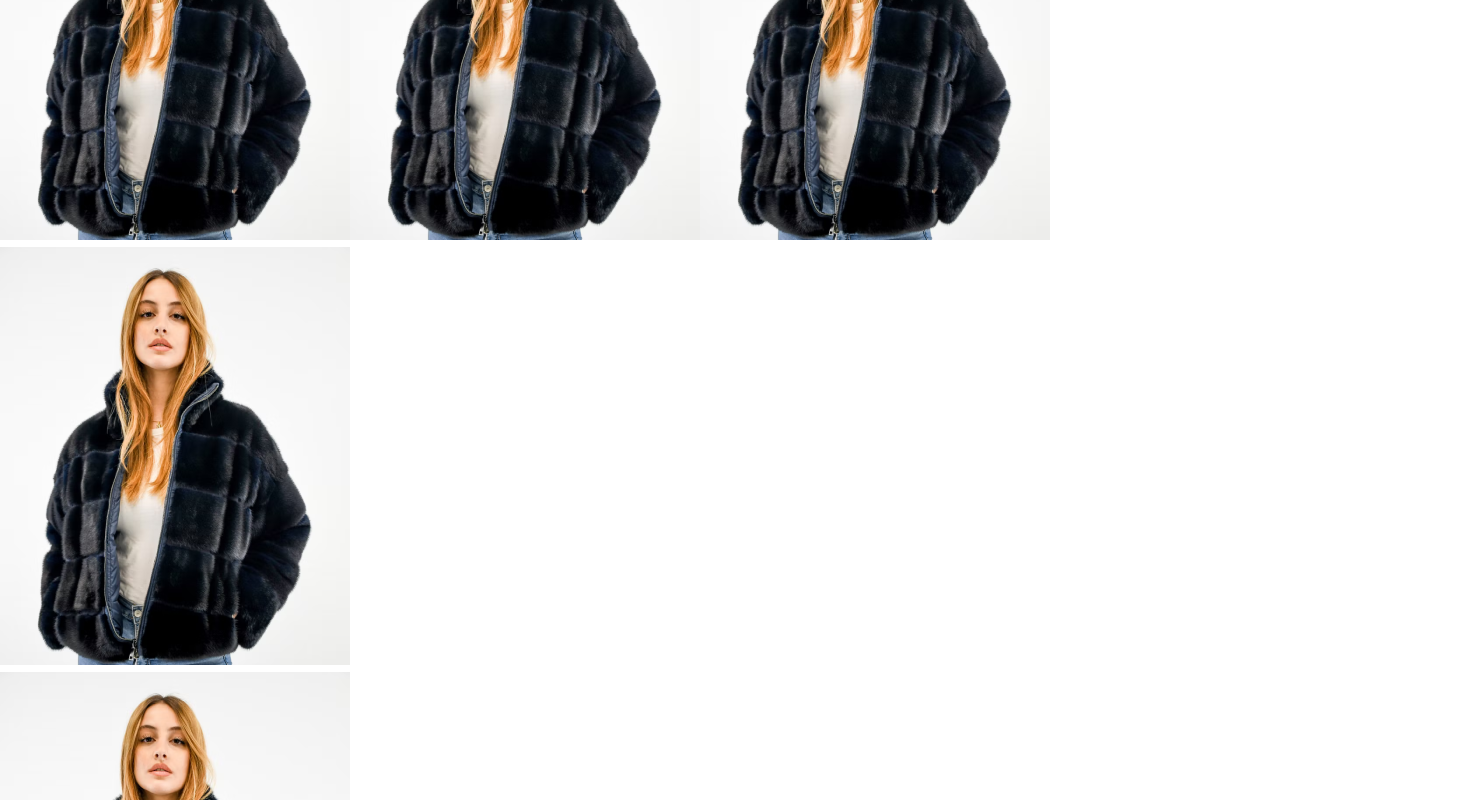
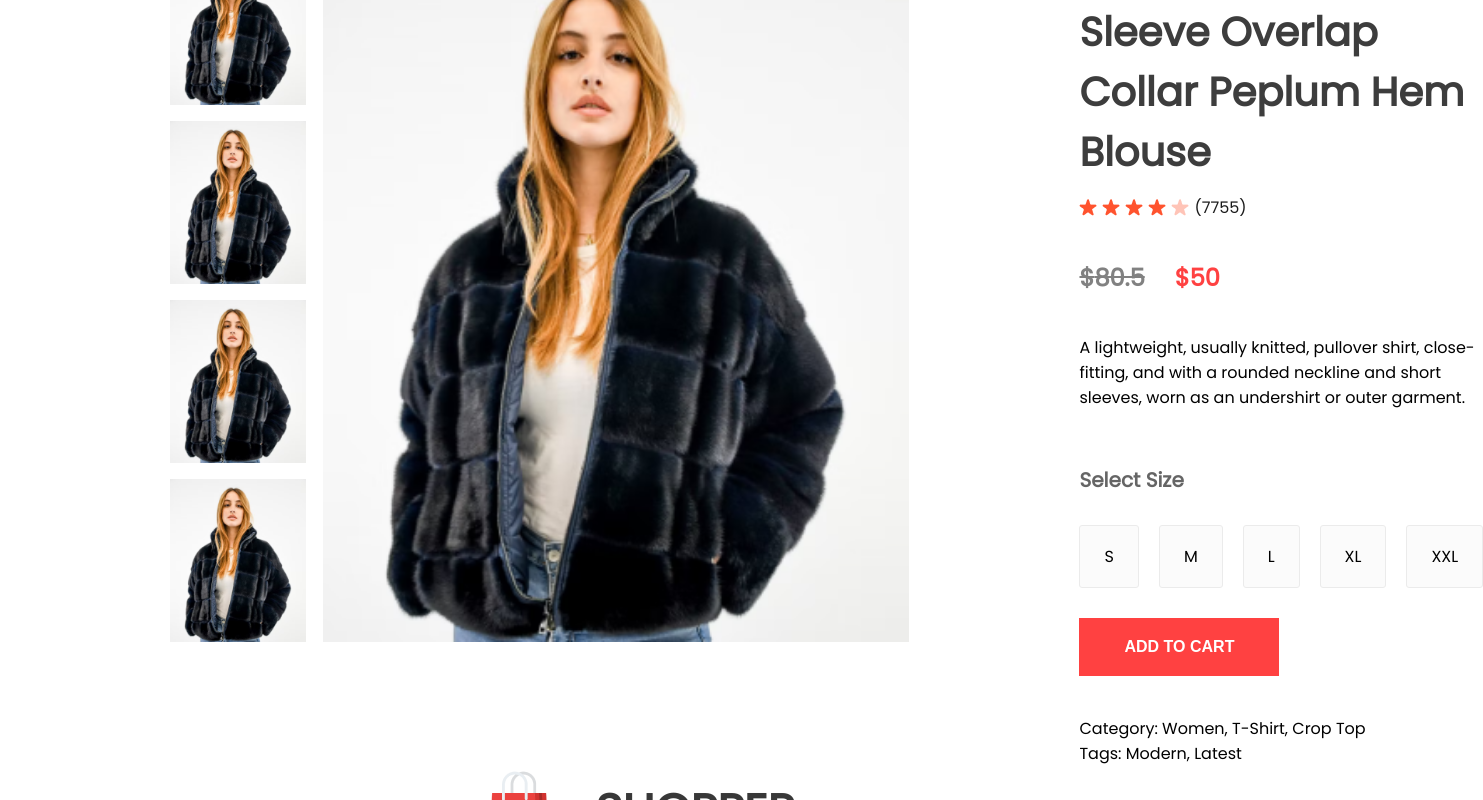
Before and after one commit to ShivankJain/E-Commerce_Website, a React (Vite) app: page /product/1 in a window 1280 px wide. Shown: the part 300-1100 px from the top of the page, 1483 px wide, since content can reach past the window. Built offline with nearby package versions, Linux system fonts and the light colour scheme.

Commit message:
worked on more files

```diff
--- a/src/Components/BreadCrumbs/BreadCrumb.css
+++ b/src/Components/BreadCrumbs/BreadCrumb.css
@@ -0,0 +1,10 @@
+.breadcrumb{
+    display: flex;
+    align-items: center;
+    gap: 8px;
+    color: #5e5e5e;
+    font-size: 16px;
+    font-weight: 600;
+    margin: 60px 170px;
+    text-transform: capitalize;
+}
--- a/src/Components/ProductDisplay/ProductDisplay.css
+++ b/src/Components/ProductDisplay/ProductDisplay.css
@@ -0,0 +1,86 @@
+.productdisplay{
+    display: flex;
+    margin: 0px 170px;
+}
+.productdisplay-left{
+    display: flex;
+    gap: 17px;
+}
+.productdisplay-img-list{
+   display: flex;
+   flex-direction: column;
+   gap: 16px;
+}
+.productdisplay-img-list img{
+    height: 163px;
+}
+.productdisplay-img{
+
+}
+.productdisplay-main-img{
+    width: 586px;
+    height: 700px;
+}
+.productdisplay-right{
+    margin: 0px 170px;
+    display: flex;
+    flex-direction: column;
+}
+.productdisplay-right h1{
+    color: #3d3d3d;
+    font-size: 40px;
+    font-weight: 700;
+}
+.productdisplay-right-star{
+    display: flex;
+    align-items: center;
+    margin-top: 13px;
+    gap: 5px;
+    color: #1c1c1c;
+    font-size: 16px;
+}
+.productdisplay-right-prices{
+   display: flex;
+   margin: 40px 0px;
+   font-size: 24px;
+   font-weight: 700;
+   gap: 30px;
+}
+.productdisplay-right-prices-old{
+   color: #818181;
+   text-decoration: line-through;
+}
+.productdisplay-right-prices-new{
+   color: #ff4141;
+}
+.productdisplay-right-size h1{
+   margin-top: 55px;
+   color: #656565;
+   font-size: 20px;
+   font-weight: 600;
+}
+.productdisplay-right-sizes{
+    display: flex;
+    margin: 30px 0px;
+    gap: 20px;
+}
+.productdisplay-right-sizes div{
+    padding: 18px 24px;
+    background: #fbfbfb;
+    border: 1px solid #ebebeb;
+    border-radius: 3px;
+    cursor: pointer;
+}
+.productdisplay-right button{
+    padding: 20px 40px;
+    width: 200px;
+    font-size: 16px;
+    font-weight: 600;
+    background: #ff4141;
+    color: white;
+    margin-bottom: 40px;
+    border: none;
+    outline: none;
+    cursor: pointer;
+}
+.productdisplay-right-category{}
--- a/src/Components/ProductDisplay/ProductDisplay.jsx
+++ b/src/Components/ProductDisplay/ProductDisplay.jsx
@@ -39,7 +39,7 @@
               </div>
               <div className="productdisplay-right-size">
                 <h1>Select Size</h1>
-                <div className="productdisplay-right-size">
+                <div className="productdisplay-right-sizes">
                     <div>S</div>
                     <div>M</div>
                     <div>L</div>
@@ -49,7 +49,7 @@
               </div>
               <button>ADD TO CART</button>
               <p className="productdisplay-right-category"><span>Category: </span>Women, T-Shirt, Crop Top</p>
-              <p className="productdisplay-right-category"><span>Tags: </span>Modern, Latest</p>
+              <p className="productdisplay-right-tags"><span>Tags: </span>Modern, Latest</p>
        </div>
     </div>
   )
```
